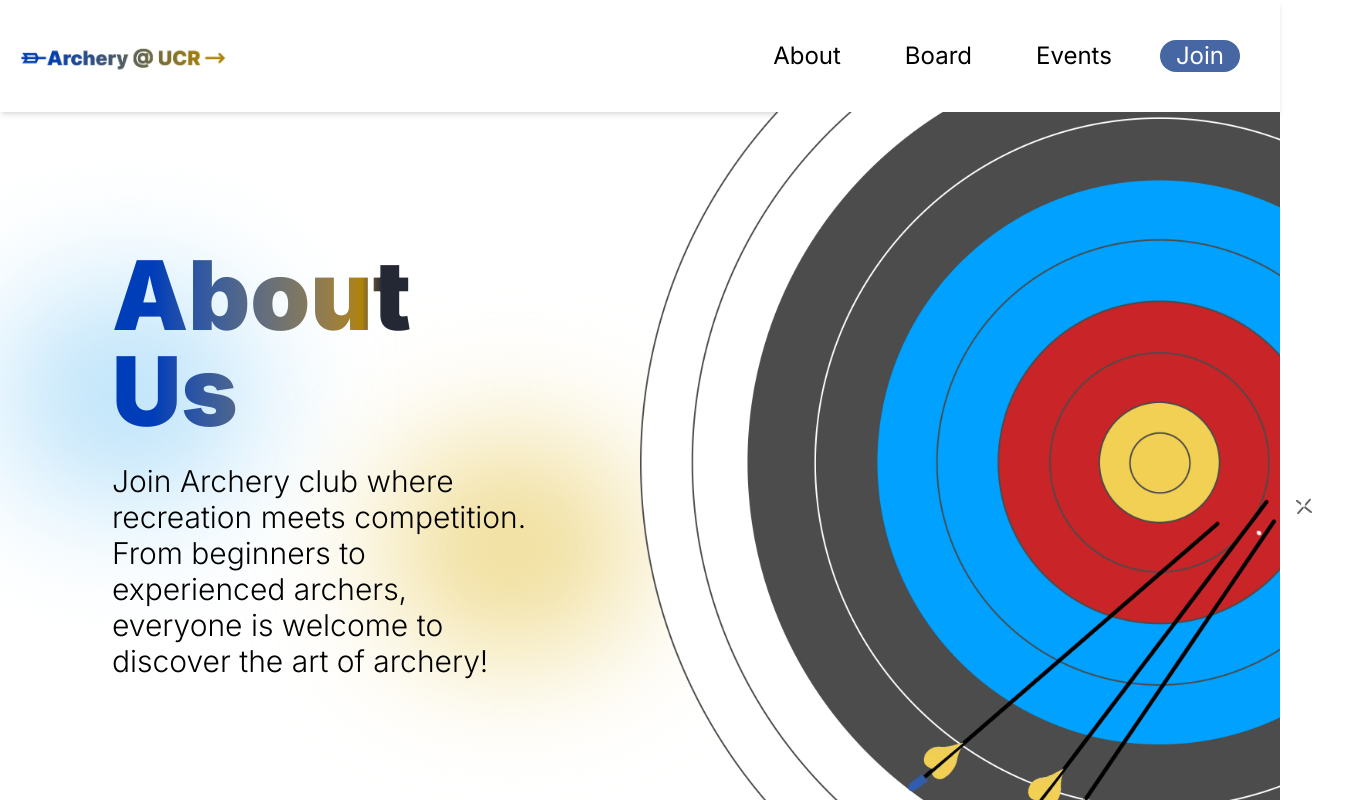
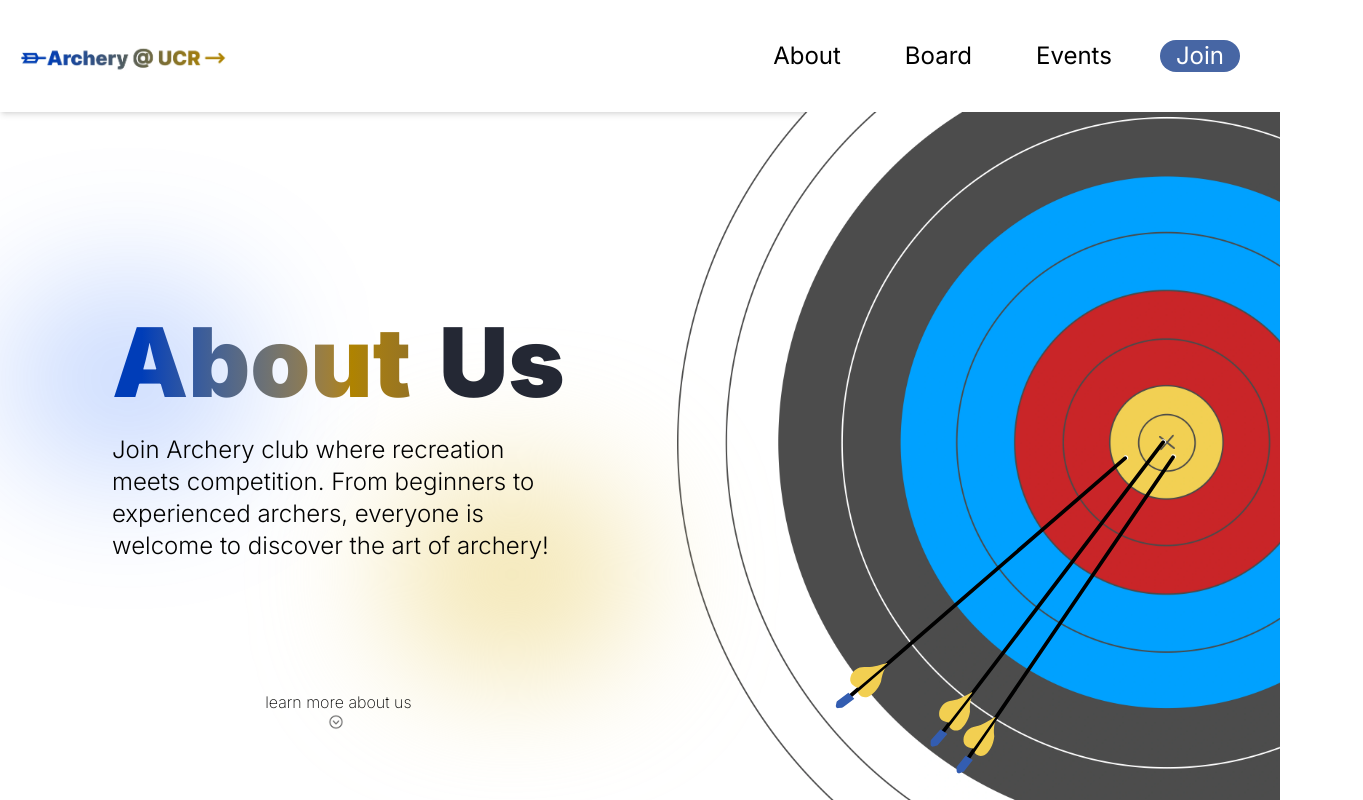
Before and after one commit to acm-ucr/archery-website, a Next.js app: page /about in a window 1280 px wide. Shown: the top 800 px of the page, 1363 px wide, since content can reach past the window. Built offline with nearby package versions, Linux system fonts and the light colour scheme.

Commit message:
Responsify About Us Landing Page

```diff
--- a/src/components/about/aboutLanding.tsx
+++ b/src/components/about/aboutLanding.tsx
@@ -1,69 +1,66 @@
 import Target from "@/public/AboutPageTarget.webp";
 import TargetCenter from "@/public/MiddleOfTarget.webp";
-import Arrow from "@/public/AboutPageArrow.webp";
-import ArrowTip from "@/public/AboutPageArrowTip.webp";
+import Arrow from "@/public/arrow.svg";
 import DownButton from "@/public/Down Button.webp";
 import Image from "next/image";
 
 const AboutLanding = () => {
   return (
     <div className="relative flex items-center justify-between">
-      <div className="z-10 mx-20 flex-col items-start p-8 text-left">
-        <p className="from-archery-blue-400 via-archery-yellow-300 to-archery-grey-300 bg-gradient-to-r from-10% via-60% to-65% bg-clip-text text-8xl font-black text-transparent">
-          About Us
+      <div className="z-10 flex-col items-start pl-10 text-left md:mx-20 md:p-8">
+        <div className="flex gap-2 pr-10 lg:gap-7 lg:pr-0">
+          <p className="from-archery-blue-400 via-archery-yellow-300 to-archery-grey-300 bg-gradient-to-r from-10% via-80% to-200% bg-clip-text text-2xl font-black text-transparent lg:text-8xl">
+            About
           </p>
-        <p className="pt-6 text-3xl font-light">
+          <p className="text-archery-grey-300 text-2xl font-black lg:text-8xl">
+            Us
+          </p>
+        </div>
+        <p className="mr-6 text-[9px] font-light lg:mr-0 lg:pt-6 lg:text-2xl">
           Join Archery club where recreation meets competition. From beginners
           to experienced archers, everyone is welcome to discover the art of
           archery!
         </p>
-        <p className="pt-32 text-center font-extralight">learn more about us</p>
-        <Image src={DownButton} alt="Down Button" className="ml-60 w-4" />
+        <p className="hidden pt-32 text-center font-extralight sm:block">
+          learn more about us
+        </p>
+        <Image
+          src={DownButton}
+          alt="Down Button"
+          className="hidden w-4 sm:block md:mx-17 lg:ml-54"
+        />
       </div>
-      <Image src={Target} alt="Image of a target" className="z-10 w-1/2" />
+      <div className="relative">
+        <Image src={Target} alt="Target" className="z-10 h-auto w-full" />
         <Image
           src={TargetCenter}
           alt="Part of Center of Target"
-        className="absolute inset-x-324 inset-y-97 z-10 w-4"
+          className="absolute top-[39.75%] left-[80.25%] z-10 w-1 object-cover md:top-[39.5%] md:left-[80%] md:w-2 lg:w-4"
         />
         <Image
           src={TargetCenter}
           alt="Part of Center of Target"
-        className="absolute inset-x-324 inset-y-97 z-10 w-4 scale-x-[-1] -rotate-10"
+          className="absolute top-[39.75%] left-[80.25%] z-10 w-1 scale-x-[-1] -rotate-10 md:top-[39.5%] md:left-[80%] md:w-2 lg:w-4"
         />
         <Image
           src={Arrow}
-        alt="Image of an arrow"
-        className="absolute inset-x-245 inset-y-87 z-20 w-1/4 -rotate-12"
-      />
-      <Image
-        src={ArrowTip}
-        alt="Arrow Tip"
-        className="absolute inset-x-325 inset-y-97.5 z-10 w-1.5"
+          alt="Image of an arrow at center"
+          className="absolute top-[35.5%] left-[36%] z-20 w-1/2 -rotate-12"
         />
         <Image
           src={Arrow}
-        alt="Image of an arrow"
-        className="absolute inset-x-249 inset-y-93.5 z-20 w-1/4 -rotate-15"
-      />
-      <Image
-        src={ArrowTip}
-        alt="Arrow Tip"
-        className="absolute inset-x-327 inset-y-102.5 z-10 w-1.5"
+          alt="Image of an arrow in inner yellow circle"
+          className="absolute top-[38%] left-[39%] z-20 w-1/2 -rotate-15"
         />
         <Image
           src={Arrow}
-        alt="Image of an arrow"
-        className="absolute inset-x-225 inset-y-85 z-20 w-1/4"
+          alt="Image of an arrow in outer yellow circle"
+          className="absolute top-[34%] left-[25%] z-20 w-1/2"
         />
-      <Image
-        src={ArrowTip}
-        alt="Arrow Tip"
-        className="absolute inset-x-314 inset-y-104.5 z-10 w-1.5"
-      />
+      </div>
 
-      <div className="bg-archery-blue-100 absolute top-1/5 z-0 h-1/4 w-1/5 rounded-full blur-3xl filter"></div>
-      <div className="bg-archery-yellow-100 absolute right-3/6 z-0 h-1/4 w-1/5 rounded-full blur-3xl filter"></div>
+      <div className="bg-archery-blue-300 md:bg-archery-blue-300/20 absolute top-10 z-0 h-20 w-20 rounded-full blur-3xl filter md:top-1/5 md:h-1/4 md:not-visited:w-1/5"></div>
+      <div className="bg-archery-yellow-200 md:bg-archery-yellow-100/70 absolute right-1/2 bottom-5 z-0 h-20 w-20 rounded-full blur-3xl filter md:right-3/6 md:bottom-64 md:h-1/4 md:w-1/5"></div>
     </div>
   );
 };
```
Lines whose indentation alone changed are shown as unchanged.
